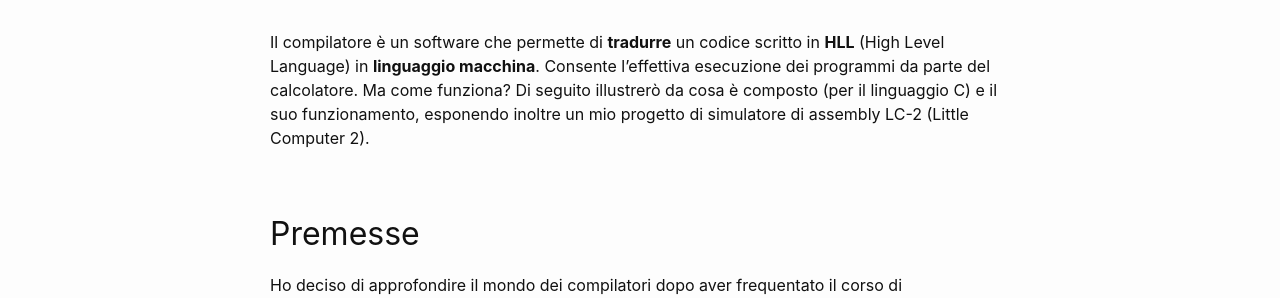
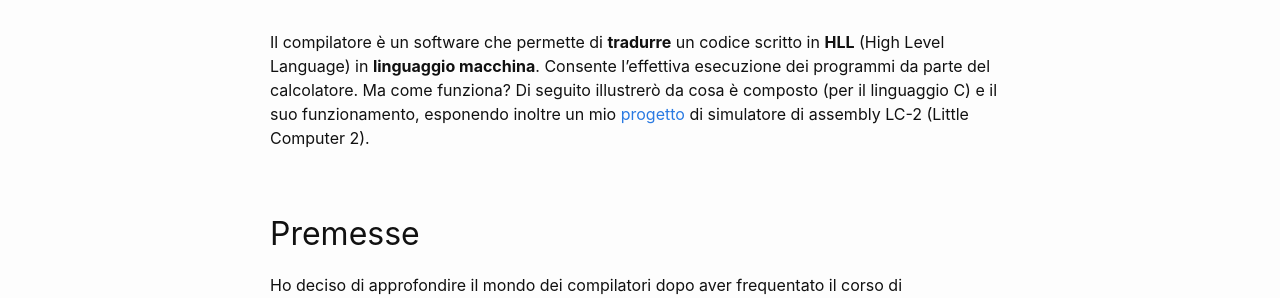
Before and after one commit to mperf/mperf.github.io, a Jekyll site: the page built from _posts/23-03-01-compiler-design.md, in a window 1280 px wide and 900 px high. Shown: the part 225-523 px from the top of the window. Built offline with Jekyll 4.4.1, drawn with Linux system fonts in a browser that asks for light colours; comment, search, counter and statistics services are not loaded; part of the change alters nothing that is shown.

```diff
--- a/_posts/23-03-01-compiler-design.md
+++ b/_posts/23-03-01-compiler-design.md
@@ -7,7 +7,7 @@ tags: [coding, compiler, compiler design, code, stackoverflow, design, formal, l
 author: Perf
 ---
 Il compilatore è un software che permette di **tradurre** un codice scritto in **HLL** (High Level Language) in **linguaggio macchina**. Consente l'effettiva esecuzione dei programmi da parte del calcolatore.
-Ma come funziona? Di seguito illustrerò da cosa è composto (per il linguaggio C) e il suo funzionamento, esponendo inoltre un mio progetto di simulatore di assembly LC-2 (Little Computer 2).
+Ma come funziona? Di seguito illustrerò da cosa è composto (per il linguaggio C) e il suo funzionamento, esponendo inoltre un mio [progetto](https://github.com/mperf/LC-2-simulator) di simulatore di assembly LC-2 (Little Computer 2).
 
 ## Premesse
 
```
